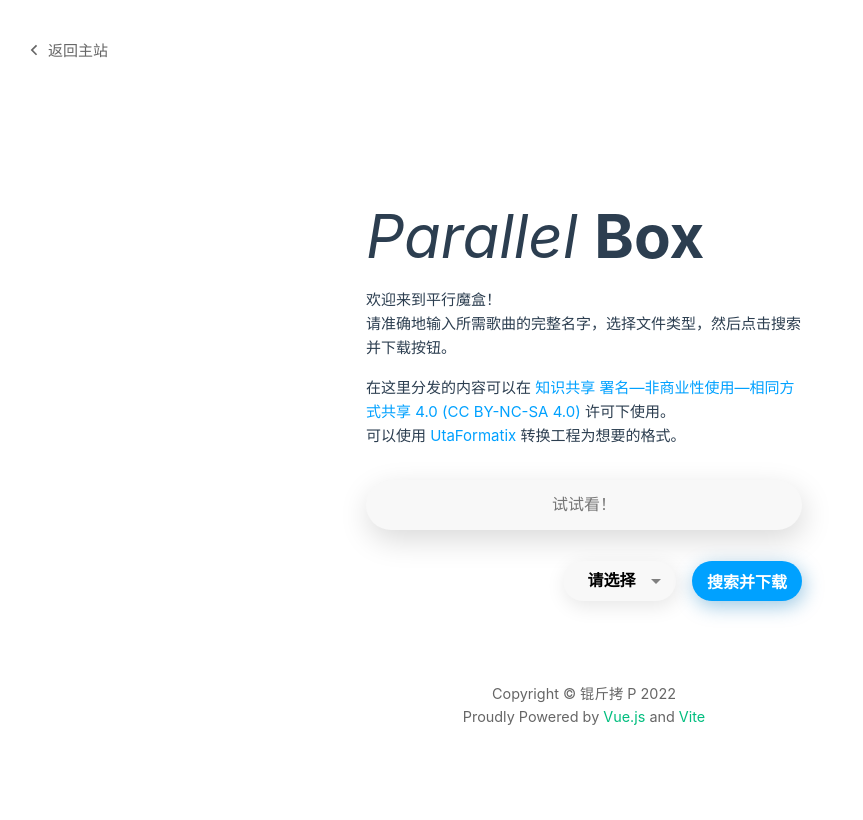
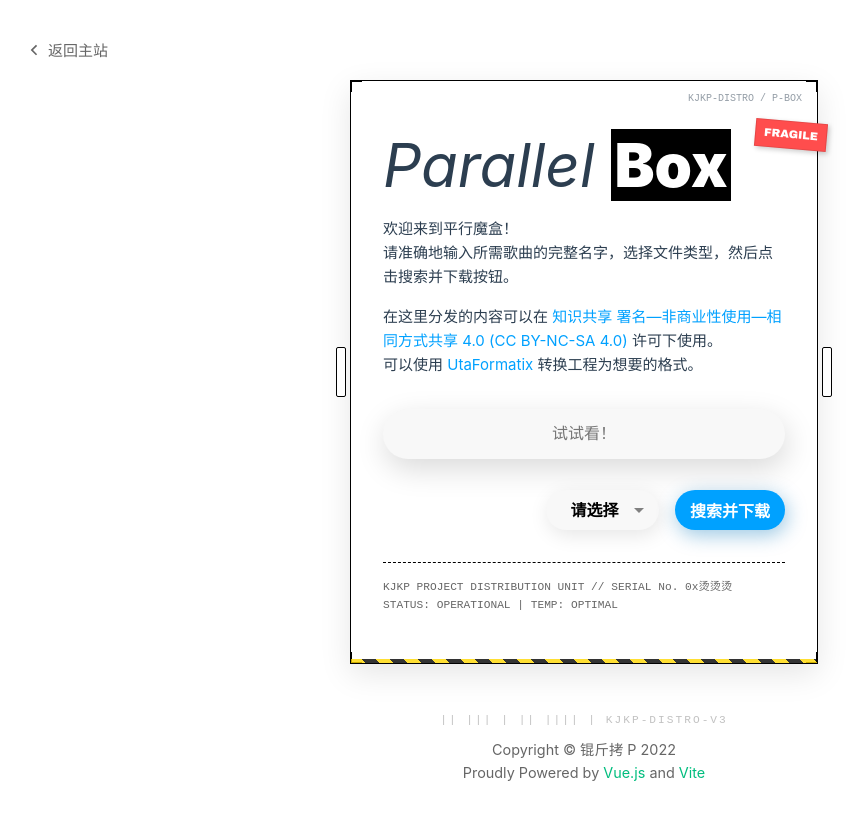
Before and after one commit to leostudiooo/kjkp-distro, a Vue app: page / in a window 1280 px wide. Shown: the top 820 px of the page, without its empty margins (56-919 px from the left). Built offline with nearby package versions, Linux system fonts and the light colour scheme.

Commit message:
feat: 重构 App 组件布局，添加盒子隐喻元素和技术标签；更新 BigTitle 组件样式；增强 Footer 组件信息

```diff
--- a/src/App.vue
+++ b/src/App.vue
@@ -6,6 +6,18 @@
     <BackToMain />
 
     <div class="wrapper">
+      <div class="box-container">
+        <!-- Box Metaphor Elements -->
+        <div class="box-corner box-corner-tl"></div>
+        <div class="box-corner box-corner-tr"></div>
+        <div class="box-corner box-corner-bl"></div>
+        <div class="box-corner box-corner-br"></div>
+        <div class="box-label">KJKP-DISTRO / P-BOX</div>
+        <div class="box-handle"></div>
+        <div class="box-handle box-handle-right"></div>
+        <div class="box-sticker">FRAGILE</div>
+        <div class="box-hazard"></div>
+
         <BigTitle />
         <!-- <License /> -->
         <SearchInterface
@@ -14,6 +26,11 @@
               ref="searchInterfaceRef"
           />
 
+        <div class="box-tech-label">
+          KJKP PROJECT DISTRIBUTION UNIT // SERIAL No. 0x烫烫烫 <br>
+          STATUS: OPERATIONAL | TEMP: OPTIMAL
+        </div>
+      </div>
 
         <!-- Toast通知 -->
         <Toast
@@ -183,7 +200,11 @@ body {
 .wrapper {
     max-width: 500px;
     margin: 0 auto;
-    padding: 2rem;
+    padding: 1rem;
+    min-height: 80vh;
+    display: flex;
+    flex-direction: column;
+    justify-content: center;
 }
 
 .error-message {
@@ -192,9 +213,7 @@ body {
 
 .footer {
     text-align: center;
-    position: fixed;
-    left: 0;
-    bottom: 5%;
+    padding-bottom: 2rem;
     width: 100%;
 }
 </style>
--- a/src/components/BigTitle.vue
+++ b/src/components/BigTitle.vue
@@ -1,6 +1,6 @@
 <template>
   <div class="title">
-    <span style="font-style: italic;">Parallel</span> <span style="font-weight: bolder;">Box</span>
+    <span style="font-style: italic;">Parallel</span> <span class="box-text">Box</span>
   </div>
   <div class="tips">
     <p><strong>欢迎来到平行魔盒！</strong></p>
@@ -19,6 +19,13 @@
   margin-bottom: 1rem;
 }
 
+.box-text {
+  background: var(--text-color);
+  color: var(--bg-color);
+  padding: 0 0.2rem;
+  font-weight: 900;
+}
+
 .tips {
   line-height: 1.6;
   margin-bottom: 1rem;
--- a/src/components/Footer.vue
+++ b/src/components/Footer.vue
@@ -1,5 +1,6 @@
 <template>
     <footer class="footer">
+        <div class="barcode">|| ||| | || |||| | KJKP-DISTRO-V3</div>
         <p class="copyright">
             Copyright © 锟斤拷 P {{ copyrightYears }}
         </p>
@@ -33,4 +34,12 @@ const copyrightYears = computed(() => {
     font-size: 0.9rem;
     color: var(--text-dimmed-color);
 }
+
+.barcode {
+    font-family: monospace;
+    font-size: 0.7rem;
+    letter-spacing: 2px;
+    margin-bottom: 0.5rem;
+    opacity: 0.4;
+}
 </style>
--- a/src/styles/theme.css
+++ b/src/styles/theme.css
@@ -21,3 +21,104 @@
     --text-dimmed-color: #bbb;
   }
 }
+/* Box Metaphor */
+:root {
+  --box-border-color: #000;
+}
+
+@media (prefers-color-scheme: dark) {
+  :root {
+    --box-border-color: #fff;
+  }
+}
+
+.box-container {
+  position: relative;
+  border: 1px solid var(--box-border-color);
+  padding: 3rem 2rem;
+  background: var(--bg-color);
+  box-shadow: 0 10px 30px rgba(0,0,0,0.1);
+  margin-top: 2rem;
+}
+
+.box-corner {
+  position: absolute;
+  width: 12px;
+  height: 12px;
+  border: 2px solid var(--box-border-color);
+}
+
+.box-corner-tl { top: -1px; left: -1px; border-right: none; border-bottom: none; }
+.box-corner-tr { top: -1px; right: -1px; border-left: none; border-bottom: none; }
+.box-corner-bl { bottom: -1px; left: -1px; border-right: none; border-top: none; }
+.box-corner-br { bottom: -1px; right: -1px; border-left: none; border-top: none; }
+
+.box-label {
+  position: absolute;
+  top: 10px;
+  right: 15px;
+  font-family: monospace;
+  font-size: 10px;
+  opacity: 0.5;
+  text-transform: uppercase;
+}
+
+.box-hazard {
+  position: absolute;
+  bottom: 0;
+  left: 0;
+  width: 100%;
+  height: 4px;
+  background: repeating-linear-gradient(
+    45deg,
+    #ffd700,
+    #ffd700 10px,
+    #000 10px,
+    #000 20px
+  );
+  opacity: 0.8;
+}
+
+.box-handle {
+  position: absolute;
+  top: 50%;
+  left: -15px;
+  transform: translateY(-50%);
+  width: 10px;
+  height: 50px;
+  border: 1px solid var(--box-border-color);
+  background: var(--bg-color);
+  border-radius: 2px;
+}
+
+.box-handle-right {
+  left: auto;
+  right: -15px;
+}
+
+.box-tech-label {
+  display: block;
+  margin-top: 2rem;
+  font-family: monospace;
+  font-size: 0.7rem;
+  color: var(--text-dimmed-color);
+  border-top: 1px dashed var(--box-border-color);
+  padding-top: 1rem;
+}
+
+.box-sticker {
+  position: absolute;
+  top: 40px;
+  right: -10px;
+  background: #ff4d4d;
+  color: #fff;
+  padding: 4px 8px;
+  font-family: 'Arial Black', sans-serif;
+  font-size: 0.7rem;
+  font-weight: 900;
+  transform: rotate(5deg);
+  border: 1px solid rgba(0,0,0,0.1);
+  box-shadow: 2px 2px 5px rgba(0,0,0,0.2);
+  z-index: 10;
+  pointer-events: none;
+}
```
Lines whose indentation alone changed are shown as unchanged.
